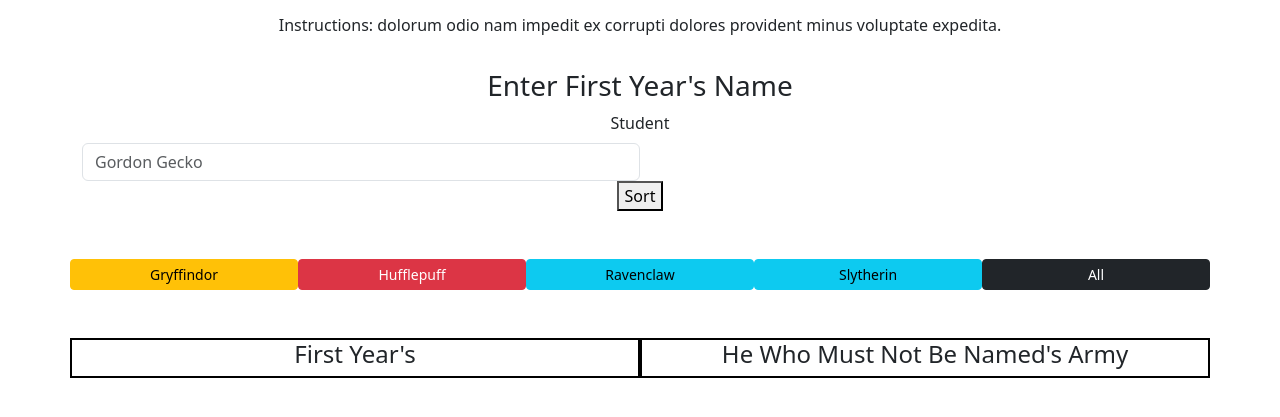
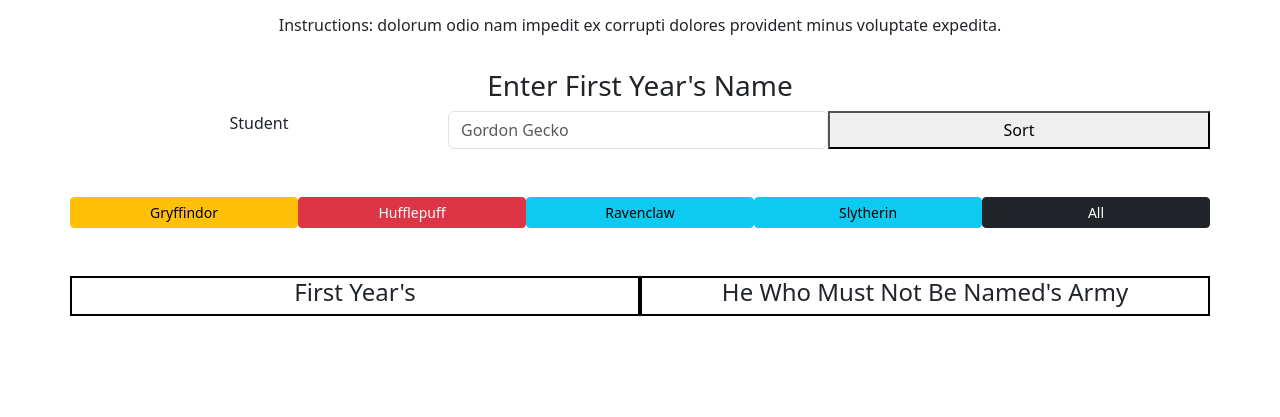
Before and after one commit to Gnashed/INDIVIDUAL-PROJECT-sorting-hat-v2, a plain HTML site: page index.html in a window 1280 px wide. Shown: the part 139-556 px from the top of the page. Drawn offline with nearby package versions, Linux system fonts and the light colour scheme.

Commit message:
Got the form to be on one row.

```diff
--- a/index.html
+++ b/index.html
@@ -21,12 +21,12 @@
 
       <!-- Form -->
       <section class="row mt-3">
-        <form>
-          <h3>Enter First Year's Name</h3>
-          <div>
-            <label for="student-name" class="form-label">Student </label>
-            <input type="text" placeholder="Gordon Gecko" class="form-control w-50" id="student-name">
-            <button type="submit">Sort</button>
+        <h3>Enter First Year's Name</h3>
+        <form class="container">
+          <div class="row">
+            <label for="student-name" class="form-label col">Student </label>
+            <input type="text" placeholder="Gordon Gecko" class="col form-control" id="student-name">
+            <button type="submit" class="col">Sort</button>
           </div>
         </form>
       </section>
```
